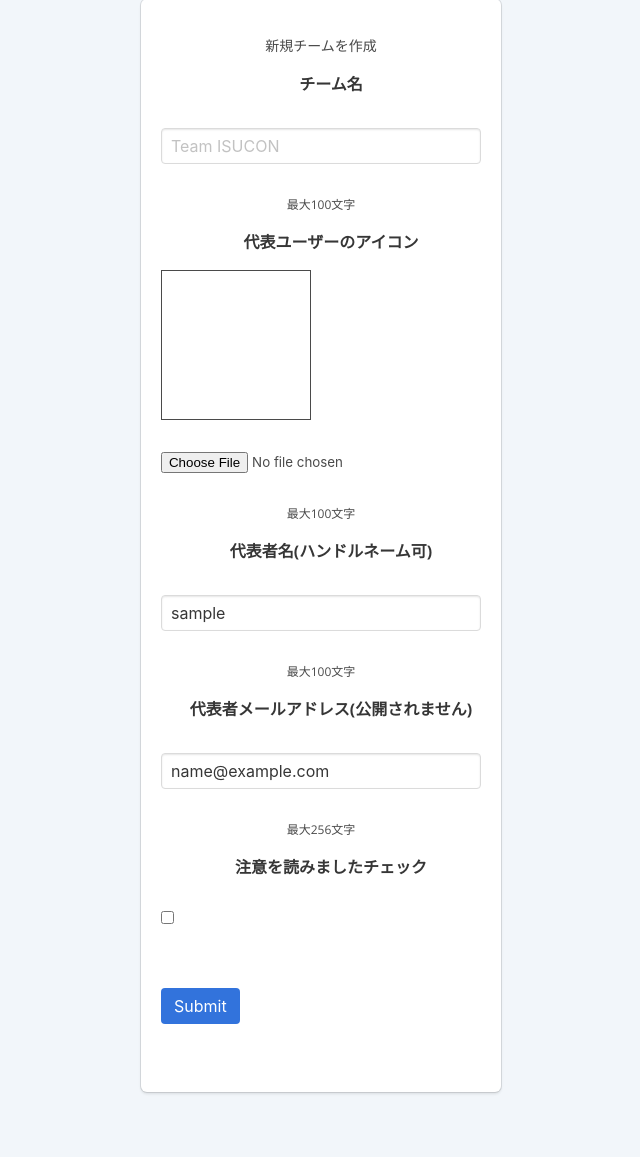
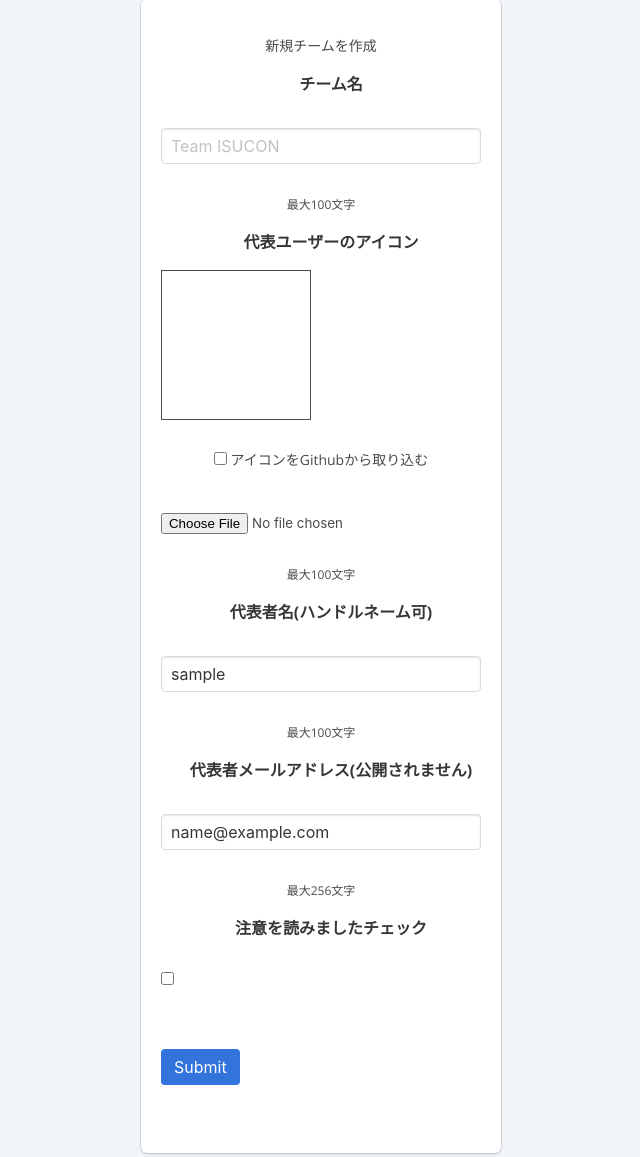
Before and after one commit to Sorarinu/isucon9-portal, a Django app: page /auth/create_team/ in a window 1280 px wide. Shown: the part 1176-2333 px from the top of the page, without its empty margins (319-959 px from the left). Run offline with Django 3.2, Linux system fonts and the light colour scheme; the visitor is signed in with stand-in values (Sample User, id 1).

Commit message:
Githubアカウントのアイコンをインポートできるようにした

```diff
--- a/isucon/portal/authentication/forms.py
+++ b/isucon/portal/authentication/forms.py
@@ -17,9 +17,13 @@ class TeamRegisterForm(forms.Form):
         required=True,
         widget=forms.TextInput(attrs={'class': "input", 'placeholder': 'ISUCON Taro', 'id': 'username'}),
     )
+    is_import_github_icon = forms.BooleanField(
+        label="アイコンをGithubから取り込む",
+        required=False,
+    )
     user_icon = forms.ImageField(
         label="代表ユーザーのアイコン",
-        required=True,
+        required=False,
     )
     owner_email = forms.CharField(
         label="代表者メールアドレス(公開されません)",
@@ -33,7 +37,16 @@ class TeamRegisterForm(forms.Form):
     )
 
     def clean_user_icon(self):
+        if self.cleaned_data['user_icon'] is None:
+            return None
         return check_uploaded_filesize(self.cleaned_data['user_icon'])
+
+    def clean(self):
+        cleaned_data = super(TeamRegisterForm, self).clean()
+        if not cleaned_data['is_import_github_icon'] and cleaned_data['user_icon'] is None:
+            raise ValidationError('アイコンが選択されていません')
+
+        return cleaned_data
 
 class JoinToTeamForm(forms.Form):
     display_name = forms.CharField(
@@ -44,7 +57,11 @@ class JoinToTeamForm(forms.Form):
     )
     user_icon = forms.ImageField(
         label="参加するユーザーのアイコン",
-        required=True,
+        required=False,
+    )
+    is_import_github_icon = forms.BooleanField(
+        label="アイコンをGithubから取り込む",
+        required=False,
     )
     team_id = forms.IntegerField(
         label="チーム番号",
@@ -63,6 +80,8 @@ class JoinToTeamForm(forms.Form):
     )
 
     def clean_user_icon(self):
+        if self.cleaned_data['user_icon'] is None:
+            return None
         return check_uploaded_filesize(self.cleaned_data['user_icon'])
 
     def clean(self):
--- a/isucon/portal/authentication/templates/create_team.html
+++ b/isucon/portal/authentication/templates/create_team.html
@@ -52,9 +52,10 @@
                     </div>
                     <p class="help">最大100文字</p>
                 </div>
-                <div class="field">
+                <div class="field" id='upload_image_field'>
                     <label class="label">{{ form.user_icon.label }}</label>
                     <div id="preview_image" style="border: 1px solid; display: block; background-image: none; background-size: cover; width: 150px; height: 150px;"></div>
+                    <span>{{ form.is_import_github_icon }} {{ form.is_import_github_icon.label }}</span>
                     <div class="control">
                         {{ form.user_icon }}
                     </div>
@@ -106,6 +107,18 @@
         })(files[0]);
         reader.readAsDataURL(files[0]);
     });
+
+    $('#id_is_import_github_icon').on('change', function (){
+        if ($('#id_is_import_github_icon').prop('checked'))
+        {
+            $('#id_user_icon').val('');
+            $('#id_user_icon').attr('disabled', '');
+            $('#preview_image').css({backgroundImage: 'url(https://github.com/{{ username }}.png)'});
+        } else {
+            $('#id_user_icon').removeAttr('disabled');
+            $('#preview_image').css({backgroundImage: 'none'});
+        }
+    });
 </script>
 
 {% endif %}
--- a/isucon/portal/authentication/views.py
+++ b/isucon/portal/authentication/views.py
@@ -1,12 +1,14 @@
 import random
+from io import BytesIO
 
 from django.contrib.auth.decorators import login_required
 from django.shortcuts import render, get_object_or_404
+from django.core import files
+import requests
 
 from isucon.portal.authentication.models import Team, User
 from isucon.portal.authentication.forms import TeamRegisterForm, JoinToTeamForm
 from isucon.portal import settings
-
 
 @login_required
 def create_team(request):
@@ -23,7 +25,18 @@ def create_team(request):
     team = Team.objects.create(name=form.cleaned_data['name'], password=password, owner=user)
 
     user.team = team
-    user.icon = form.cleaned_data['user_icon']
+    if form.cleaned_data['is_import_github_icon']:
+        resp = requests.get("https://github.com/%s.png" % str(user))
+        if resp.status_code != requests.codes.ok:
+            raise RuntimeError('icon fetch failed')
+
+        file_name = "%s.png" % str(user)
+
+        fp = BytesIO()
+        fp.write(resp.content)
+        user.icon.save(file_name, files.File(fp))
+    else:
+        user.icon = form.cleaned_data['user_icon']
     user.display_name = form.cleaned_data['owner']
     user.email = form.cleaned_data['owner_email']
     user.save()
@@ -47,6 +60,7 @@ def join_team(request):
     print(form.is_valid())
     if not form.is_valid():
         # フォームの内容が不正なら戻す
+        print(form.errors)
         return render(request, "join_team.html", {'form': form, 'username': request.user})
 
 
@@ -56,7 +70,18 @@ def join_team(request):
     team = Team.objects.get(id=int(team_id), password=team_password)
 
     user.team = team
-    user.icon = form.cleaned_data['user_icon']
+    if form.cleaned_data['is_import_github_icon']:
+        resp = requests.get("https://github.com/%s.png" % str(user))
+        if resp.status_code != requests.codes.ok:
+            raise RuntimeError('icon fetch failed')
+
+        file_name = "%s.png" % str(user)
+
+        fp = BytesIO()
+        fp.write(resp.content)
+        user.icon.save(file_name, files.File(fp))
+    else:
+        user.icon = form.cleaned_data['user_icon']
     user.save()
 
 
```
Also changed, not shown: isucon/portal/authentication/templates/join_team.html (+13 -0 lines), isucon/portal/authentication/migrations/0008_user_icon.py.
